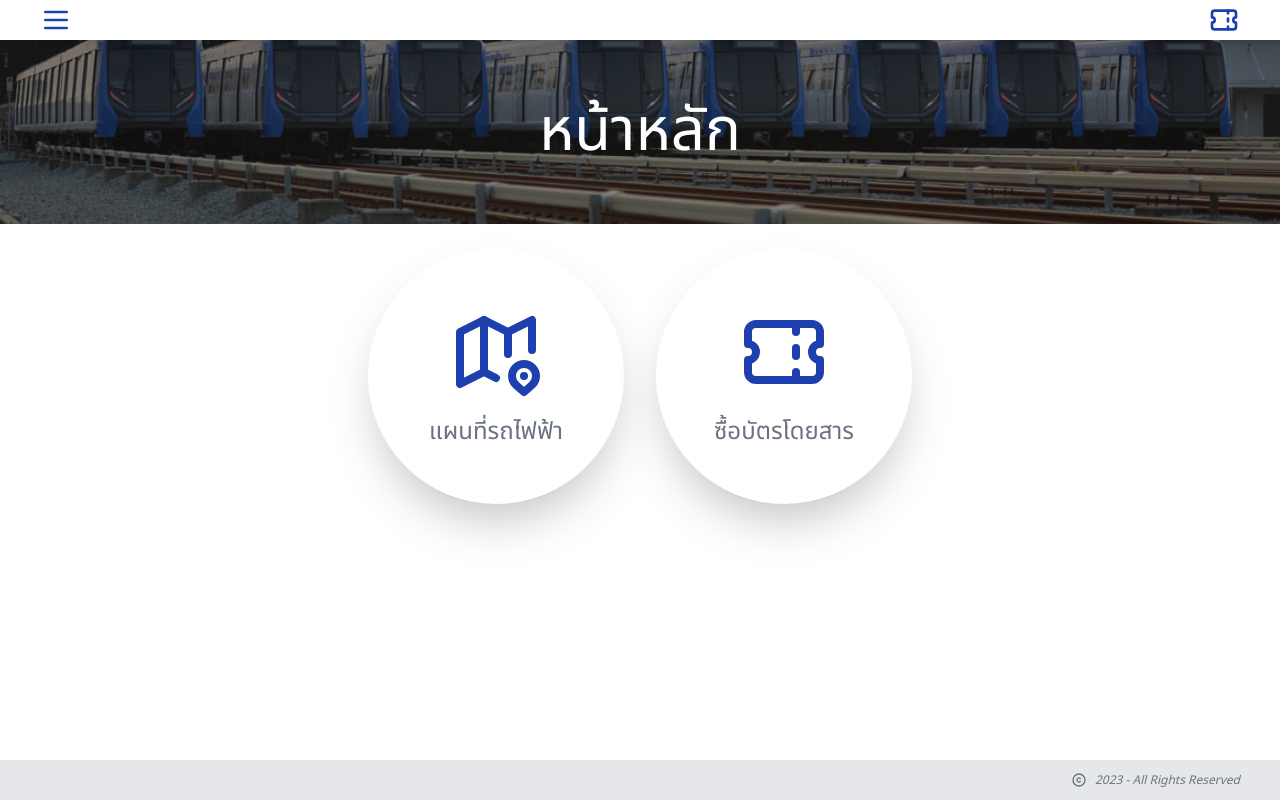
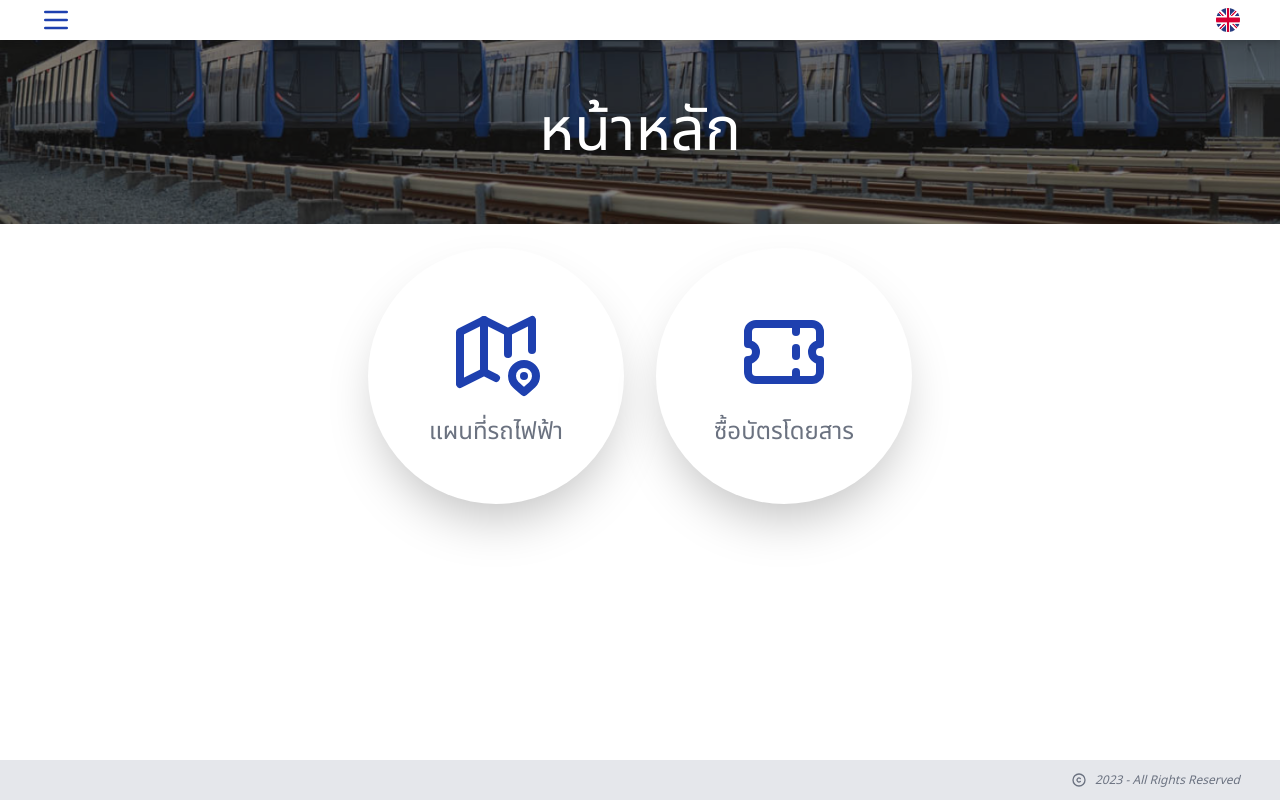
Before and after one commit to puwanarty/skytrain-ticket-booking, a Next.js app: page / in a window 1280 px wide. Built offline with nearby package versions, Linux system fonts and the light colour scheme.

Commit message:
feat: :sparkles: add language switcher

```diff
--- a/src/components/navigations/Navbar.tsx
+++ b/src/components/navigations/Navbar.tsx
@@ -2,11 +2,15 @@ import { MenuSvg, TicketSvg } from '@/components/svg'
 import { LayoutContext } from '@/contexts/layout'
 import cx from 'classnames'
 import { useContext } from 'react'
+import { useTranslation } from 'react-i18next'
 
 interface NavbarProps {}
 
 export const Navbar: React.FC<NavbarProps> = () => {
-  const { isMenuOpen, openMenu, onChangeState } = useContext(LayoutContext)
+  const {
+    i18n: { language, changeLanguage },
+  } = useTranslation()
+  const { isMenuOpen, openMenu } = useContext(LayoutContext)
 
   return (
     <>
@@ -18,9 +22,17 @@ export const Navbar: React.FC<NavbarProps> = () => {
         <button onClick={openMenu}>
           <MenuSvg className="h-8 w-8 text-blue-800" />
         </button>
-        <button onClick={() => onChangeState('home_page')}>
-          <TicketSvg className="h-8 w-8 text-blue-800 transition-all duration-200 hover:scale-125" />
-        </button>
+        <div className="flex gap-2">
+          {language === 'th' ? (
+            <button onClick={() => changeLanguage('en')}>
+              <img className="h-6 w-6 rounded-full" src="/uk-flag.gif" alt="uk" />
+            </button>
+          ) : (
+            <button onClick={() => changeLanguage('th')}>
+              <img className="h-6 w-6 rounded-full" src="/th-flag.gif" alt="th" />
+            </button>
+          )}
+        </div>
       </div>
     </>
   )
```
